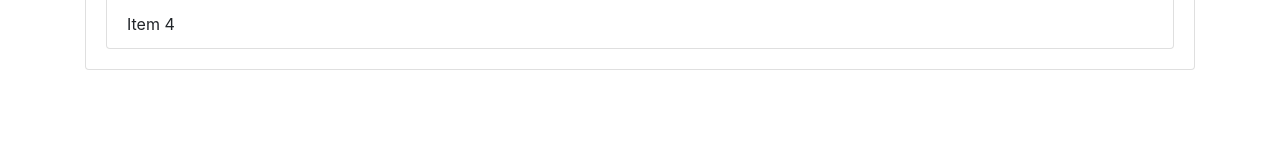
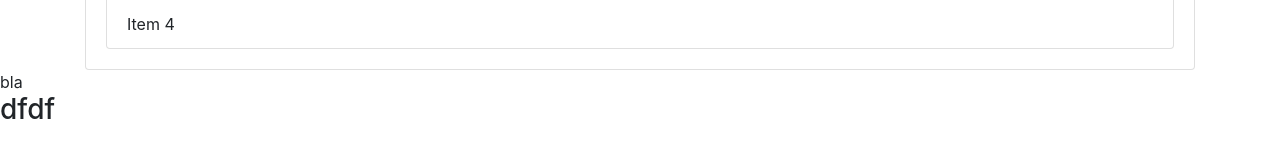
Before and after one commit to gerkenv/vanilla-js-dom-manipulation, a plain HTML site: page static/index.html in a window 1280 px wide. Shown: the part 409-566 px from the top of the page. Drawn offline with nearby package versions, Linux system fonts and the light colour scheme.

```diff
--- a/static/index.html
+++ b/static/index.html
@@ -29,6 +29,10 @@
     </ul>
    </div>
   </div>
+  <div class="container2">bla
+    <h3>dfdf</h3>
+
+  </div>
 
   <script src="dom.js"></script>
 </body>
```
Also changed, not shown: 1 other file.
